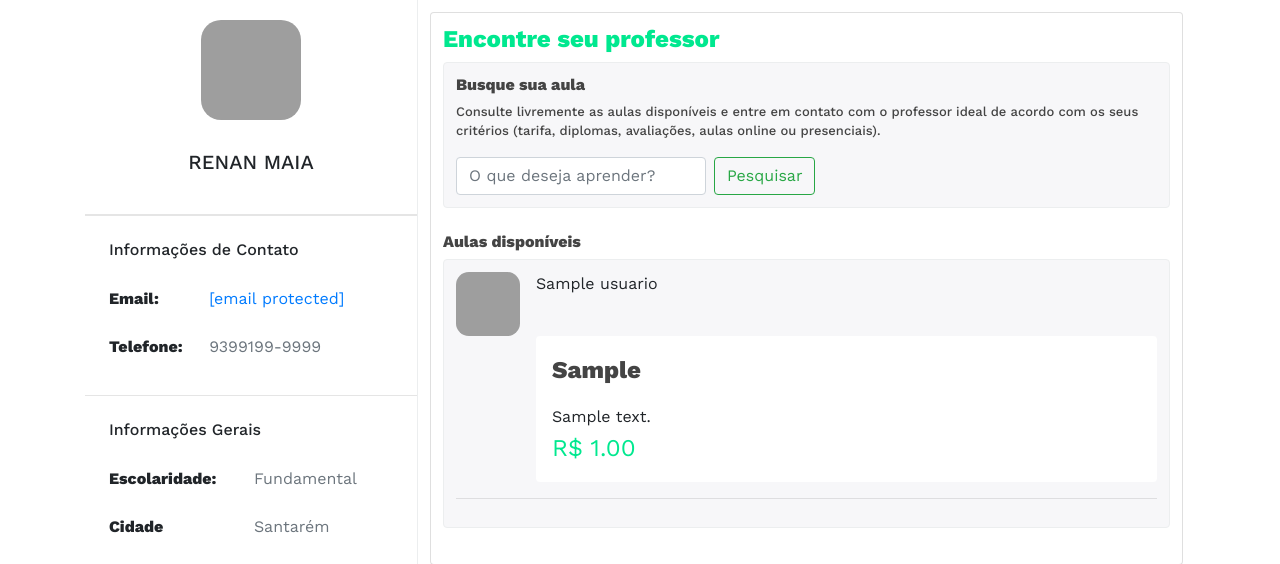
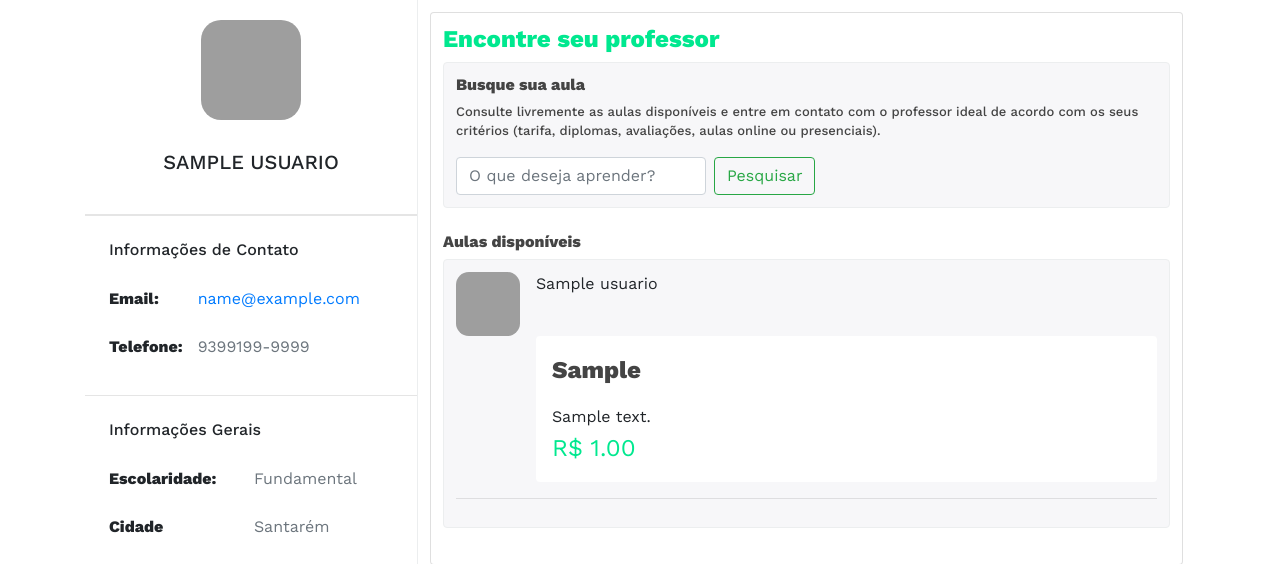
Before and after one commit to Adrielson/destravaa, a PHP site: page /area-aluno.php in a window 1280 px wide. Shown: the part 81-645 px from the top of the page. Run offline with PHP 8.4, Linux system fonts and the light colour scheme; the visitor is signed in with stand-in values (Sample User, id 1); tables that the repository leaves empty hold one stand-in row (values such as "Sample post"); some libraries are stand-ins or nearby versions; grey boxes are pictures that could not be loaded.

Commit message:
resolvido bug de duplicidade
cadastrava o pacote duas vezes

```diff
--- a/area-aluno.php
+++ b/area-aluno.php
@@ -4,6 +4,19 @@
 require 'conexao.php';
 
 session_start();
+
+
+
+
+
+
+// exibir as informações de contato do usuario na pagina aluno
+$id_usuario = $_SESSION['idUsuario'];
+$sql = "SELECT * FROM  usuarios  WHERE usuarios.id ='$id_usuario'";
+
+$result = mysqli_query($conn, $sql);
+$rows = mysqli_fetch_all($result, MYSQLI_ASSOC);
+
 ?>
 
 <!DOCTYPE html>
@@ -49,7 +62,7 @@ session_start();
                     <div class="profile-info-brief p-3"><img class="img-fluid user-profile-avatar"
                             src="https://bootdey.com/img/Content/avatar/avatar6.png" alt="">
                         <div class="text-center">
-                            <h5 class="text-uppercase mb-4">Renan Maia</h5>
+                            <h5 class="text-uppercase mb-4"><?php echo $rows[0]["nome"]; ?></h5>
                         </div>
                     </div>
 
@@ -65,7 +78,7 @@ session_start();
                                         <td>
                                             <p class="text-muted mb-0"><a href="/cdn-cgi/l/email-protection"
                                                     class="__cf_email__"
-                                                    data-cfemail="e59784918d80888096a58288848c89cb868a88">[email&#160;protected]</a>
+                                                    data-cfemail="e59784918d80888096a58288848c89cb868a88"><?php echo $rows[0]["email"]; ?></a>
                                             </p>
                                         </td>
                                     </tr>
--- a/area-professor.php
+++ b/area-professor.php
@@ -7,7 +7,7 @@ require 'conexao.php';
 
 session_start();
 
-// Receber dados do formulário
+// Receber dados do formulário para criar pacote
 if (isset($_POST['criar'])) {
     $titulo = $_POST['titulo'];
     $descricao = $_POST['descricao'];
@@ -21,10 +21,7 @@ VALUES ('$titulo', '$descricao', '$valor', '" . $_SESSION['idUsuario'] . "')";
     if (mysqli_query($conn, $sql)) {
         echo "<script> alert('Pacote cadastrado com sucesso!');
             </script>";
-        if (mysqli_query($conn, $sql)) {
             header("Location: area-professor.php");
-        }
-
     }
 }
 
```
